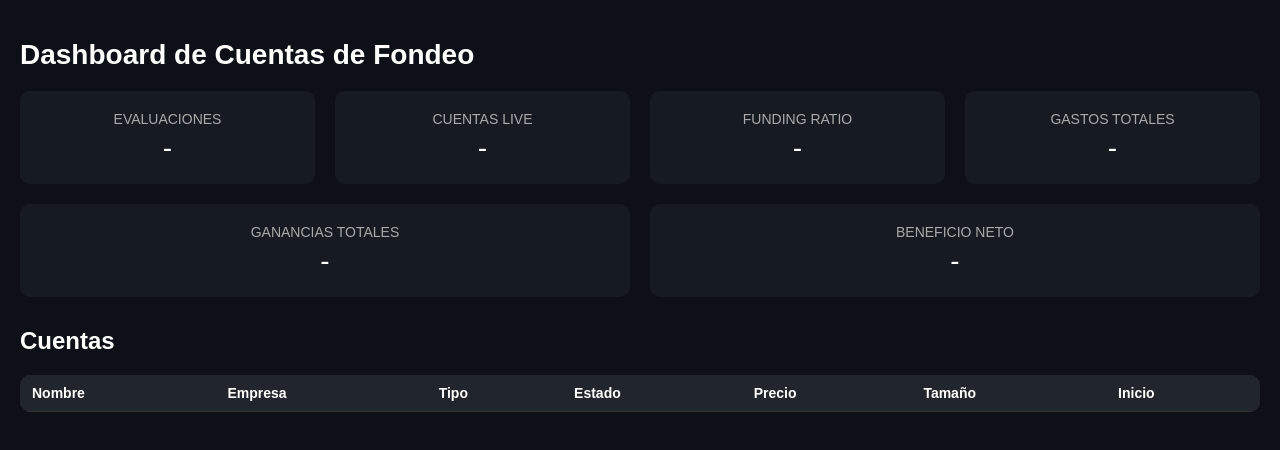
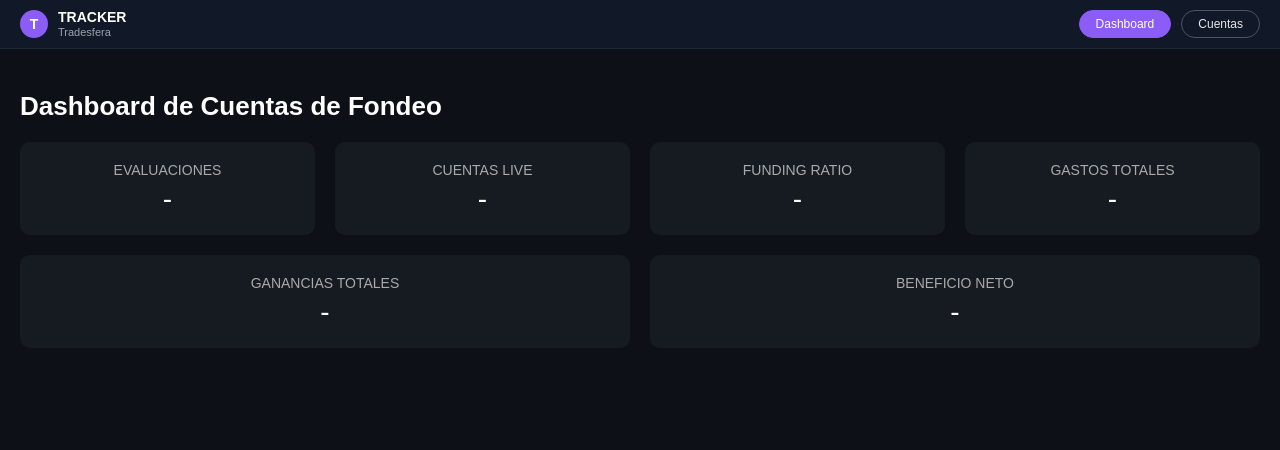
Before and after one commit to exevillareze-ctrl/tracker-fondeo, a plain HTML site: page index.html in a window 1280 px wide. Drawn offline with Linux system fonts and the light colour scheme; a script that the page names is missing.

Commit message:
Update index.html

```diff
--- a/index.html
+++ b/index.html
@@ -11,10 +11,79 @@
       background-color: #0d1117;
       color: white;
       margin: 0;
+      padding: 0;
+    }
+
+    /* ====== TOP BAR ====== */
+    .topbar {
+      display: flex;
+      align-items: center;
+      justify-content: space-between;
+      background-color: #111827;
+      padding: 10px 20px;
+      border-bottom: 1px solid #1f2933;
+    }
+    .brand {
+      display: flex;
+      align-items: center;
+      gap: 10px;
+    }
+    .brand-logo {
+      width: 28px;
+      height: 28px;
+      border-radius: 999px;
+      background: #8b5cf6; /* violeta */
+      display: flex;
+      align-items: center;
+      justify-content: center;
+      font-weight: bold;
+      font-size: 14px;
+    }
+    .brand-text {
+      display: flex;
+      flex-direction: column;
+      line-height: 1.1;
+    }
+    .brand-title {
+      font-size: 14px;
+      font-weight: 700;
+    }
+    .brand-subtitle {
+      font-size: 11px;
+      color: #9ca3af;
+    }
+
+    .nav-buttons {
+      display: flex;
+      gap: 10px;
+    }
+    .nav-btn {
+      border-radius: 999px;
+      border: 1px solid #4b5563;
+      background: #111827;
+      color: #e5e7eb;
+      padding: 6px 16px;
+      cursor: pointer;
+      font-size: 12px;
+    }
+    .nav-btn-active {
+      background: #8b5cf6;
+      border-color: #8b5cf6;
+      color: white;
+    }
+
+    /* ====== PAGE LAYOUT ====== */
+    .page {
       padding: 20px;
     }
-    h1 { font-size: 28px; margin-bottom: 20px; }
-    h2 { margin-top: 30px; }
+    h1 {
+      font-size: 26px;
+      margin-bottom: 20px;
+    }
+    h2 {
+      margin-top: 30px;
+    }
+
     .card-container {
       display: flex;
       gap: 20px;
@@ -69,14 +138,36 @@
       display: none;
       font-size: 14px;
     }
+
+    /* Secciones */
+    section { margin-top: 10px; }
+    .hidden { display: none; }
   </style>
 </head>
 
 <body>
 
+  <!-- BARRA SUPERIOR -->
+  <div class="topbar">
+    <div class="brand">
+      <div class="brand-logo">T</div>
+      <div class="brand-text">
+        <div class="brand-title">TRACKER</div>
+        <div class="brand-subtitle">Tradesfera</div>
+      </div>
+    </div>
+    <div class="nav-buttons">
+      <button class="nav-btn nav-btn-active" id="btnDashboard">Dashboard</button>
+      <button class="nav-btn" id="btnAccounts">Cuentas</button>
+    </div>
+  </div>
+
+  <div class="page">
+    <div id="error"></div>
+
+    <!-- SECCIÓN DASHBOARD -->
+    <section id="dashboardSection">
       <h1>Dashboard de Cuentas de Fondeo</h1>
-
-  <div id="error"></div>
 
       <div class="card-container">
         <div class="card">
@@ -104,7 +195,10 @@
           <div class="value" id="netProfit">-</div>
         </div>
       </div>
+    </section>
 
+    <!-- SECCIÓN CUENTAS -->
+    <section id="accountsSection" class="hidden">
       <h2>Cuentas</h2>
 
       <table>
@@ -121,8 +215,10 @@
         </thead>
         <tbody id="accountsTableBody"></tbody>
       </table>
+    </section>
+  </div>
 
-  <!-- TODO el código JS va en un módulo ES -->
+  <!-- JS COMO MÓDULO -->
   <script type="module">
     import { createClient } from "https://esm.sh/@supabase/supabase-js@2";
 
@@ -134,16 +230,17 @@
     // Usuario fijo (vos)
     const USER_ID = "00000000-0000-0000-0000-000000000001";
 
-    // 👉 CONEXIÓN A SUPABASE (v2, sin variables globales)
+    // 👉 CONEXIÓN A SUPABASE
     const supabaseClient = createClient(SUPABASE_URL, SUPABASE_ANON_KEY);
     console.log("Supabase client creado:", supabaseClient);
 
+    /* ===== FORMATO MONEDA (USD) ===== */
     function formatCurrency(num) {
       const n = Number(num);
       if (isNaN(n)) return "-";
-      return n.toLocaleString("es-ES", {
+      return n.toLocaleString("en-US", {
         style: "currency",
-        currency: "EUR",
+        currency: "USD",   // 👈 ahora en dólares
       });
     }
 
@@ -260,7 +357,7 @@
           <td>${typeHtml}</td>
           <td>${statusHtml}</td>
           <td>${formatCurrency(acc.price)}</td>
-          <td>${acc.size ? Number(acc.size).toLocaleString("es-ES") : "-"}</td>
+          <td>${acc.size ? Number(acc.size).toLocaleString("en-US") : "-"}</td>
           <td>${acc.start_date || "-"}</td>
         `;
 
@@ -268,6 +365,26 @@
       });
     }
 
+    // ===== NAV BAR: mostrar una sección u otra =====
+    const btnDashboard = document.getElementById("btnDashboard");
+    const btnAccounts = document.getElementById("btnAccounts");
+    const dashboardSection = document.getElementById("dashboardSection");
+    const accountsSection  = document.getElementById("accountsSection");
+
+    btnDashboard.addEventListener("click", () => {
+      btnDashboard.classList.add("nav-btn-active");
+      btnAccounts.classList.remove("nav-btn-active");
+      dashboardSection.classList.remove("hidden");
+      accountsSection.classList.add("hidden");
+    });
+
+    btnAccounts.addEventListener("click", () => {
+      btnAccounts.classList.add("nav-btn-active");
+      btnDashboard.classList.remove("nav-btn-active");
+      accountsSection.classList.remove("hidden");
+      dashboardSection.classList.add("hidden");
+    });
+
     // Ejecutar al cargar la página
     loadDashboard();
   </script>
```
Lines whose indentation alone changed are shown as unchanged.
